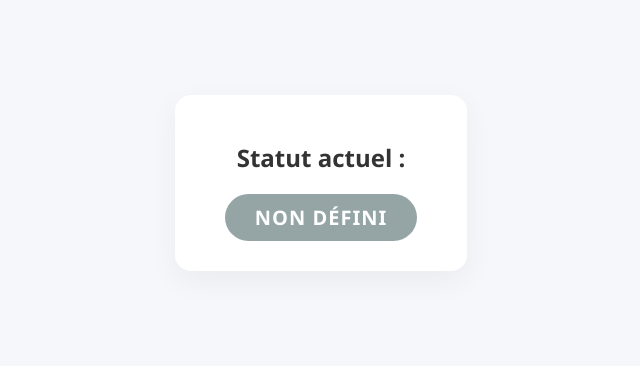
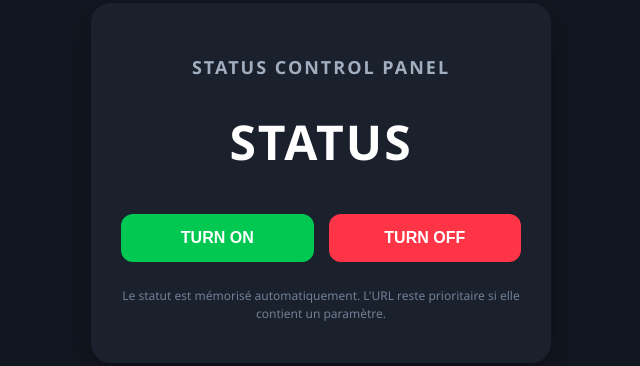
Before and after one commit to Ciamith/site-statut, a plain HTML site: page index.html in a window 1280 px wide. Shown: the part 217-583 px from the top of the page, without its empty margins (319-959 px from the left). Drawn offline with Linux system fonts and the light colour scheme.

Commit message:
Update HTML structure and styling for status panel

```diff
--- a/index.html
+++ b/index.html
@@ -3,7 +3,7 @@
 <head>
     <meta charset="UTF-8">
     <meta name="viewport" content="width=device-width, initial-scale=1.0">
-    <title>Statut du Système</title>
+    <title>Status Control Panel</title>
     <style>
         body {
             font-family: 'Segoe UI', Tahoma, Geneva, Verdana, sans-serif;
@@ -12,72 +12,141 @@
             align-items: center;
             height: 100vh;
             margin: 0;
-            background-color: #f5f7fb;
-            color: #333;
+            background-color: #121620;
+            color: white;
         }
         .container {
             text-align: center;
-            background: white;
-            padding: 30px 50px;
-            border-radius: 16px;
-            box-shadow: 0 10px 30px rgba(0,0,0,0.05);
+            background: #1a202c;
+            padding: 40px 30px;
+            border-radius: 20px;
+            box-shadow: 0 10px 30px rgba(0,0,0,0.3);
+            max-width: 400px;
+            width: 90%;
         }
         h1 {
-            margin-bottom: 20px;
-            font-size: 24px;
+            font-size: 18px;
+            text-transform: uppercase;
+            letter-spacing: 2px;
+            color: #a0aec0;
+            margin-bottom: 30px;
         }
         .badge {
-            display: inline-block;
-            padding: 10px 30px;
-            font-size: 20px;
+            font-size: 48px;
             font-weight: bold;
-            border-radius: 50px;
+            margin-bottom: 40px;
+            letter-spacing: 2px;
+            color: white;
+            transition: color 0.3s ease;
+        }
+        .badge.on {
+            color: #2ecc71;
+            text-shadow: 0 0 15px rgba(46, 204, 113, 0.4);
+        }
+        .badge.off {
+            color: #e74c3c;
+            text-shadow: 0 0 15px rgba(231, 76, 60, 0.4);
+        }
+        .btn-container {
+            display: flex;
+            gap: 15px;
+            justify-content: center;
+            margin-bottom: 25px;
+        }
+        .btn {
+            flex: 1;
+            padding: 15px 20px;
+            font-size: 16px;
+            font-weight: bold;
+            border: none;
+            border-radius: 12px;
+            cursor: pointer;
             text-transform: uppercase;
-            letter-spacing: 1px;
-            transition: all 0.3s ease;
-            background-color: #95a5a6;
+            transition: transform 0.1s, opacity 0.2s;
+        }
+        .btn:active {
+            transform: scale(0.95);
+        }
+        .btn-on {
+            background-color: #00c851;
             color: white;
         }
-        .badge.on {
-            background-color: #2ecc71;
-            box-shadow: 0 4px 15px rgba(46, 204, 113, 0.4);
+        .btn-off {
+            background-color: #ff3547;
+            color: white;
         }
-        .badge.off {
-            background-color: #e74c3c;
-            box-shadow: 0 4px 15px rgba(231, 76, 60, 0.4);
+        .footer-text {
+            font-size: 12px;
+            color: #718096;
+            line-height: 1.5;
         }
     </style>
 </head>
 <body>
 
     <div class="container">
-        <h1>Statut actuel :</h1>
-        <div id="status-badge" class="badge">Chargement...</div>
+        <h1>Status Control Panel</h1>
+
+        <div id="status-badge" class="badge">STATUS</div>
+
+        <div class="btn-container">
+            <button class="btn btn-on" onclick="setStatus('on')">Turn On</button>
+            <button class="btn btn-off" onclick="setStatus('off')">Turn Off</button>
+        </div>
+
+        <div class="footer-text">
+            Le statut est mémorisé automatiquement. L'URL reste prioritaire si elle contient un paramètre.
+        </div>
     </div>
 
     <script>
-        function updateStatus() {
+        function initStatus() {
             const urlParams = new URLSearchParams(window.location.search);
             let status = urlParams.get('status') || urlParams.get('статус');
 
-            const badge = document.getElementById('status-badge');
-
             if (status) {
                 status = status.toLowerCase().trim();
+                if (status === 'on' || status === 'он') {
+                    applyStatus('ON', 'badge on');
+                    localStorage.setItem('savedStatus', 'on');
+                    return;
+                } else if (status === 'off' || status === 'офф' || status === 'оф') {
+                    applyStatus('OFF', 'badge off');
+                    localStorage.setItem('savedStatus', 'off');
+                    return;
+                }
             }
 
-            if (status === 'on' || status === 'он') {
-                badge.textContent = 'ON';
-                badge.className = 'badge on';
-            } else if (status === 'off' || status === 'офф' || status === 'оф') {
-                badge.textContent = 'OFF';
-                badge.className = 'badge off';
+            const savedStatus = localStorage.getItem('savedStatus');
+            if (savedStatus === 'on') {
+                applyStatus('ON', 'badge on');
+            } else if (savedStatus === 'off') {
+                applyStatus('OFF', 'badge off');
             } else {
-                badge.textContent = 'NON DÉFINI';
-                badge.className = 'badge';
+                applyStatus('STATUS', 'badge');
             }
         }
-        window.onload = updateStatus;
+
+        function setStatus(state) {
+            if (state === 'on') {
+                applyStatus('ON', 'badge on');
+                localStorage.setItem('savedStatus', 'on');
+            } else if (state === 'off') {
+                applyStatus('OFF', 'badge off');
+                localStorage.setItem('savedStatus', 'off');
+            }
+
+            const newurl = window.location.protocol + "//" + window.location.host + window.location.pathname + '?status=' + state;
+            window.history.pushState({path:newurl}, '', newurl);
+        }
+
+        function applyStatus(text, className) {
+            const badge = document.getElementById('status-badge');
+            badge.textContent = text;
+            badge.className = className;
+        }
+
+        window.onload = initStatus;
     </script>
 </body>
 </html>
```
